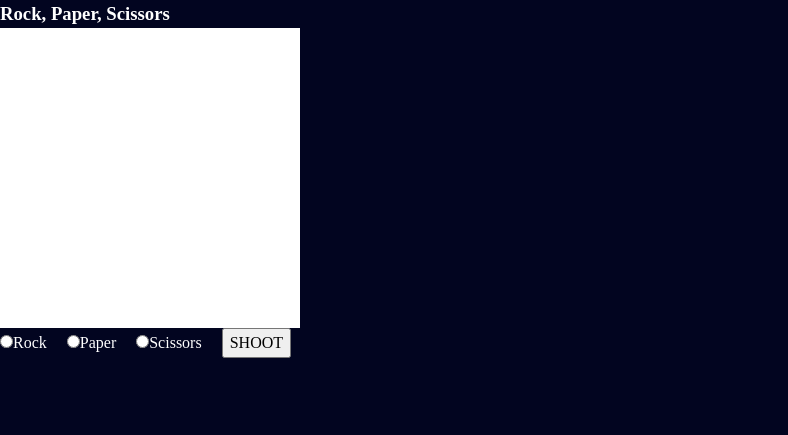
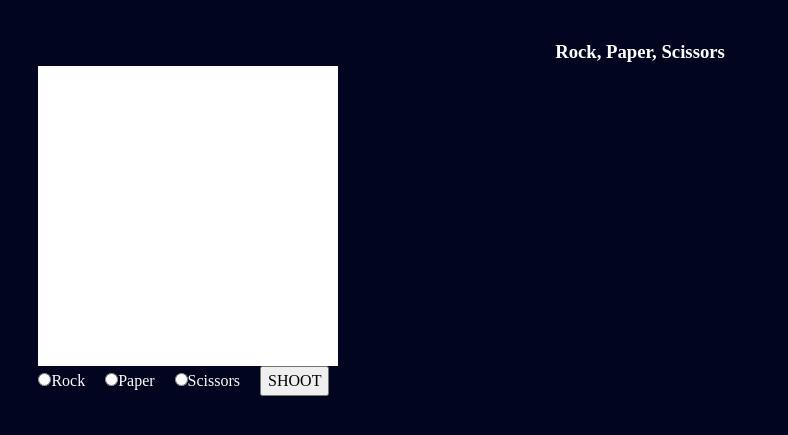
Before and after one commit to alyviacasey/CapstoneProject, a PHP site: page /games/rps.php in a window 1280 px wide. Shown: the top 435 px of the page, without its empty margins (0-788 px from the left). Run offline with PHP 8.4, Linux system fonts and the light colour scheme.

Commit message:
Changes to be committed: 	modified:   games/rps.php

```diff
--- a/games/rps.php
+++ b/games/rps.php
@@ -14,13 +14,15 @@
 </head>
 
 <body>
-    <h3>Rock, Paper, Scissors</h3>
+    <div style="padding: 3vw">
+        <h3 style="text-align:center;">Rock, Paper, Scissors</h3>
         <div style="height:300px; width:300px; background-color:white"></div>
-    <form action="games-inc.php" method="post">
+        <form action="games-inc.php" method="post" style="margin-right: auto; margin-left: auto;">
             <input type="radio" id="rock" name="user-choice" value="Rock" /><label for="rock">Rock</label> &nbsp; &nbsp;
             <input type="radio" id="paper" name="user-choice" value="Paper" /><label for="paper">Paper</label> &nbsp; &nbsp;
             <input type="radio" id="scissors" name="user-choice" value="Scissors" /><label for="scissors">Scissors</label> &nbsp; &nbsp;
             <button type = "submit" name = "shoot">SHOOT</button>
         </form>
+    </div>
 </body>
 </html>
```
Lines whose indentation alone changed are shown as unchanged.
